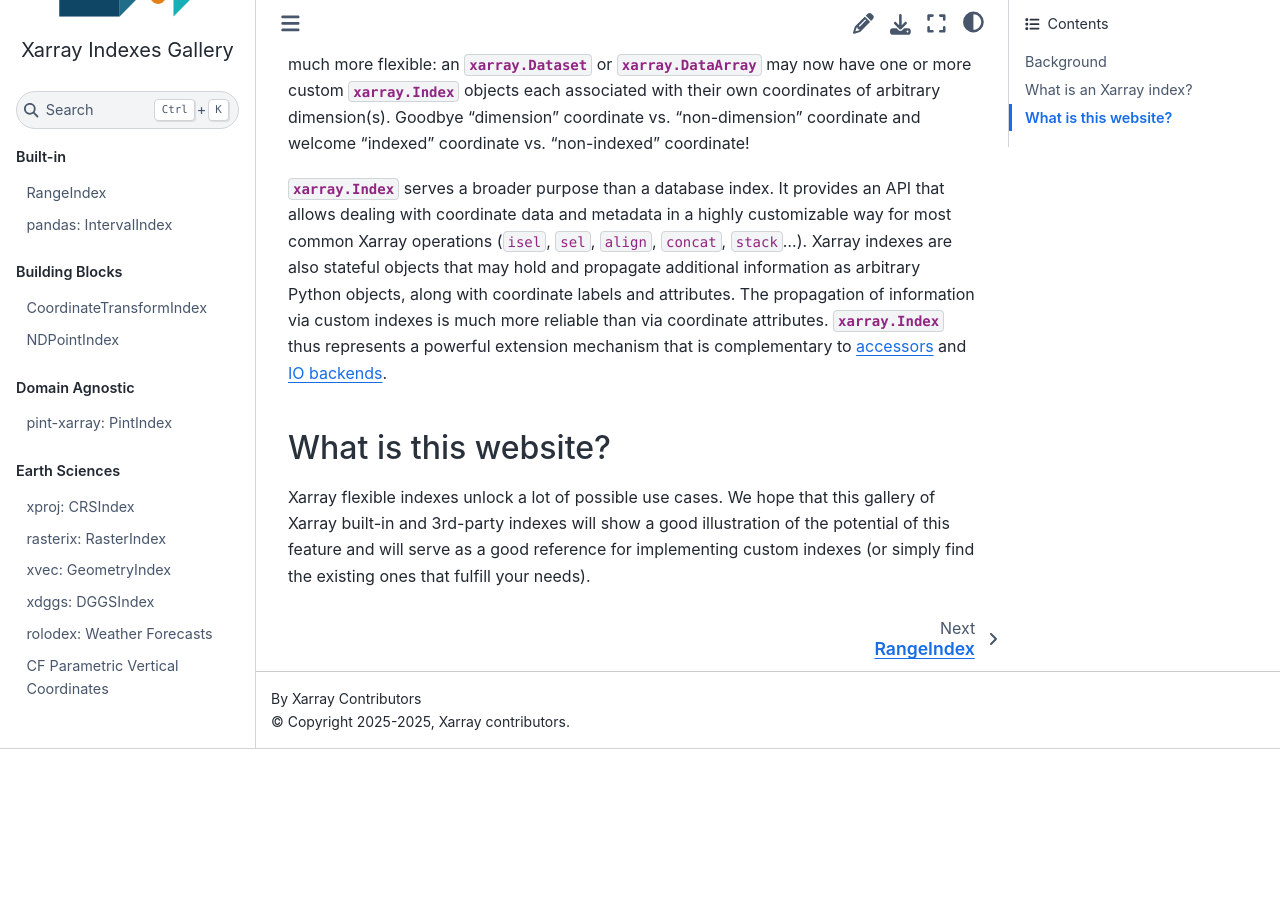
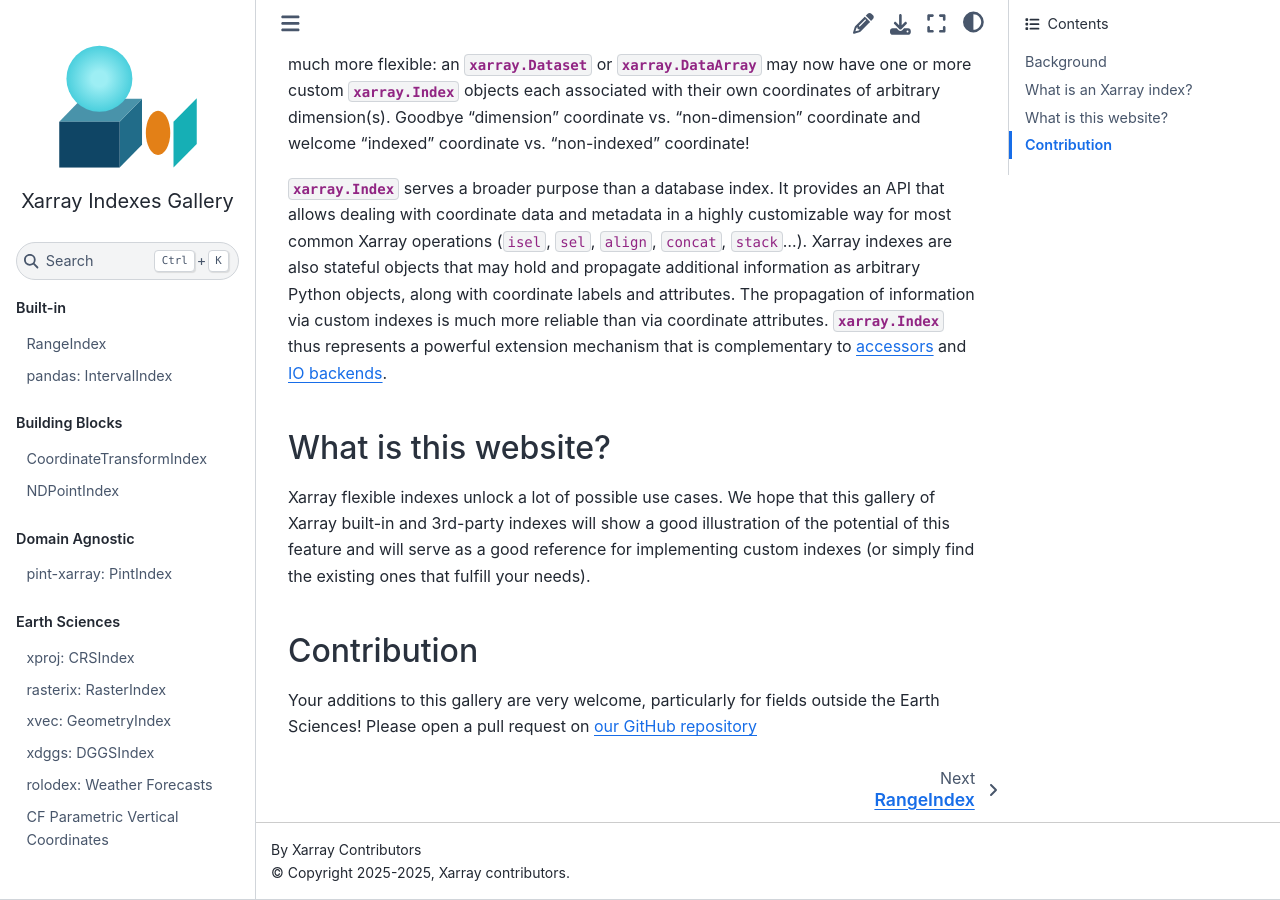
Before and after one commit to xarray-contrib/xarray-indexes, a Sphinx documentation site: the page built from docs/index.md, in a window 1280 px wide and 900 px high, scrolled down 1372 px. Built offline with Sphinx 7.4.7 and the Sphinx Book theme 1.1.4, drawn with Linux system fonts in a browser that asks for light colours; before the commit the page ends 2121 px from its top, so only the background shows below that.

Commit message:
Update docs/index.md
Co-authored-by: Deepak Cherian <dcherian@users.noreply.github.com>

````diff
--- a/docs/index.md
+++ b/docs/index.md
@@ -79,6 +79,10 @@
 implementing custom indexes (or simply find the existing ones that fulfill your
 needs).
 
+
+## Contribution
+
+Your additions to this gallery are very welcome, particularly for fields outside the Earth Sciences! Please open a pull request on [our GitHub repository](https://github.com/xarray-contrib/xarray-indexes)
 ```{toctree}
 ---
 caption: Built-in
````
